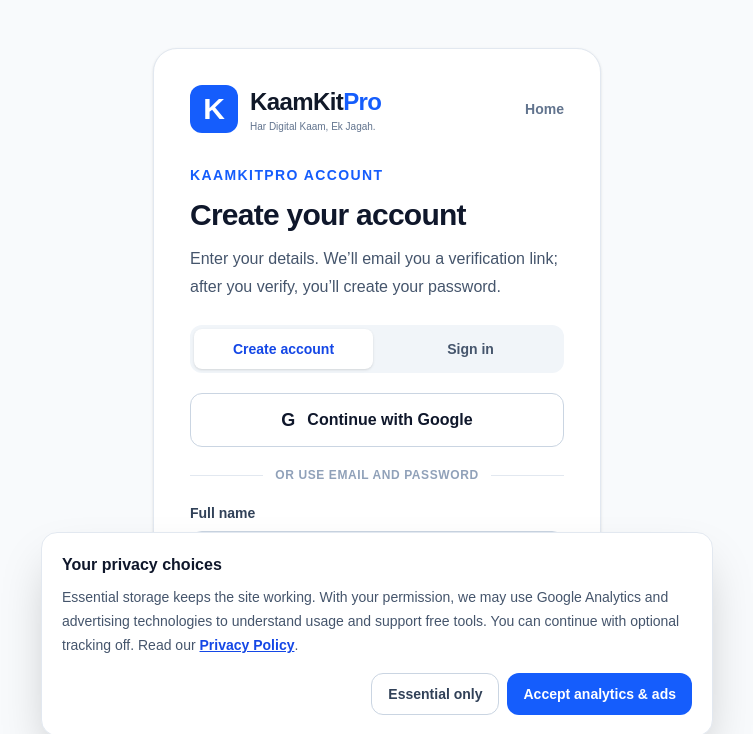
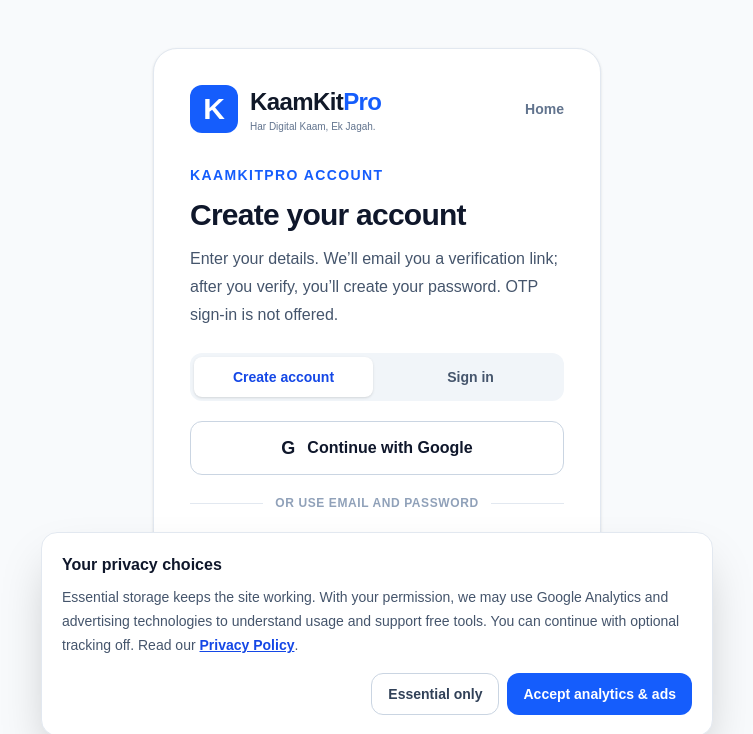
Before and after one commit to WellProSoftware/kaamkitpro, a Next.js app: page /login in a window 1280 px wide. Shown: the top 734 px of the page, without its empty margins (263-1016 px from the left). Built offline with nearby package versions, Linux system fonts and the light colour scheme; no server answers.

Commit message:
Clarify email-link signup and no OTP login

```diff
--- a/src/app/login/page.tsx
+++ b/src/app/login/page.tsx
@@ -99,7 +99,7 @@ export default function LoginPage() {
         <div className="mb-8 flex items-center justify-between gap-4"><BrandLogo /><Link href="/" className="text-sm font-semibold text-slate-500 hover:text-slate-900">Home</Link></div>
         <p className="text-sm font-bold uppercase tracking-widest text-blue-600">KaamKitPro account</p>
         <h1 className="mt-3 text-3xl font-extrabold tracking-tight">{mode === "signup" ? "Create your account" : "Welcome back"}</h1>
-        <p className="mt-3 leading-7 text-slate-600">{mode === "signup" ? "Enter your details. We’ll email you a verification link; after you verify, you’ll create your password." : "Sign in with your verified email and password, or continue securely with Google."}</p>
+        <p className="mt-3 leading-7 text-slate-600">{mode === "signup" ? "Enter your details. We’ll email you a verification link; after you verify, you’ll create your password. OTP sign-in is not offered." : "Sign in with your verified email and password, or continue securely with Google."}</p>
         <div className="mt-6 grid grid-cols-2 gap-2 rounded-xl bg-slate-100 p-1">
           <button type="button" onClick={() => { setMode("signup"); setError(""); setNotice(""); }} className={`min-h-10 rounded-lg px-3 text-sm font-bold ${mode === "signup" ? "bg-white text-blue-700 shadow-sm" : "text-slate-600"}`}>Create account</button>
           <button type="button" onClick={() => { setMode("login"); setError(""); setNotice(""); }} className={`min-h-10 rounded-lg px-3 text-sm font-bold ${mode === "login" ? "bg-white text-blue-700 shadow-sm" : "text-slate-600"}`}>Sign in</button>
```
